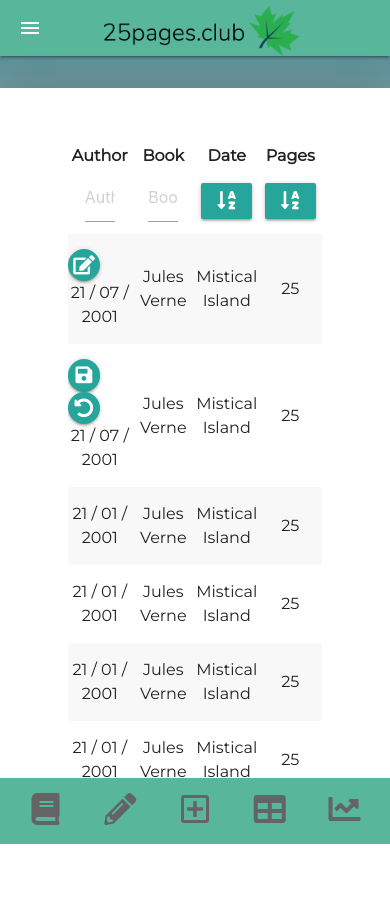
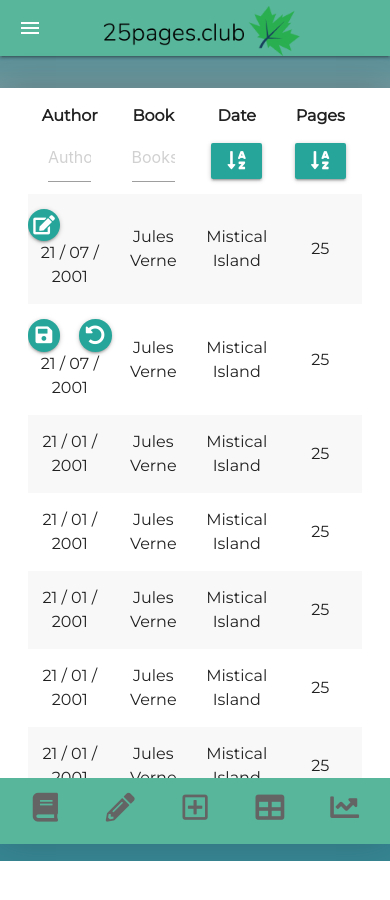
Before and after one commit to Kavtorev/25-pages-club, a React (Create React App) app: page /workshop in a window 390 px wide. After the commit the page ends 861 px from the top, so only its background shows below. Built offline with nearby package versions, Linux system fonts and the light colour scheme.

Commit message:
'make a web site responsive again'

```diff
--- a/src/components/bottomnavigation/BottomNavigation.css
+++ b/src/components/bottomnavigation/BottomNavigation.css
@@ -12,7 +12,7 @@
 .bottom__navigation .circle {
   display: flex;
   justify-content: center;
-  font-size: 2em;
+  font-size: 1.8em;
   width: 50px;
   height: 50px;
 }
--- a/src/containers/workshopcontainer/WorkShopContainer.css
+++ b/src/containers/workshopcontainer/WorkShopContainer.css
@@ -18,17 +18,9 @@
   padding: 1rem;
 }
 
-.main__part {
-  border-left: 1px solid #dbdbdb;
-  padding-left: 1.5rem;
-  box-shadow: 0 0 35px -2px rgba(0, 0, 0, 0.2);
-  padding: 1rem;
-}
-
 @media only screen and (max-width: 600px) {
   .wrapper {
     width: 100%;
-    padding: 2.5rem;
   }
 
   .main__part {
@@ -37,8 +29,13 @@
     border-left: none;
   }
 
-  /* back to a static position on mobile devices */
-  .sticky__position {
-    position: static;
+  .custom__margin {
+    margin-bottom: 1rem;
   }
 }
+
+@media only screen and (max-width: 500px) {
+  .custom__margin {
+    margin-bottom: 2.5rem;
+  }
+}
--- a/src/containers/workshopcontainer/WorkShopContainer.js
+++ b/src/containers/workshopcontainer/WorkShopContainer.js
@@ -17,8 +17,7 @@ function WorkShopContainer() {
           <div className="col s12 m2 sticky__position">
             <Options url={url} />
           </div>
-          <div className="col s12 m10">
-            {/* <div className="main__part"> */}
+          <div className="col s12 m10 custom__margin">
             <Switch>
               <Route exact path={path}>
                 <RecordTable />
@@ -39,7 +38,6 @@ function WorkShopContainer() {
           </div>
         </div>
       </div>
-      {/* </div> */}
     </main>
   );
 }
```
